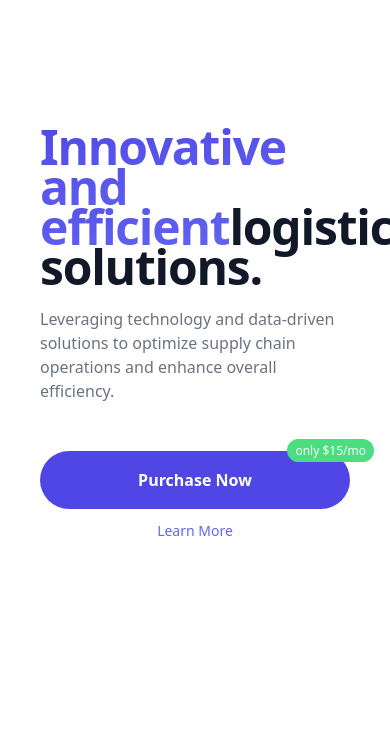
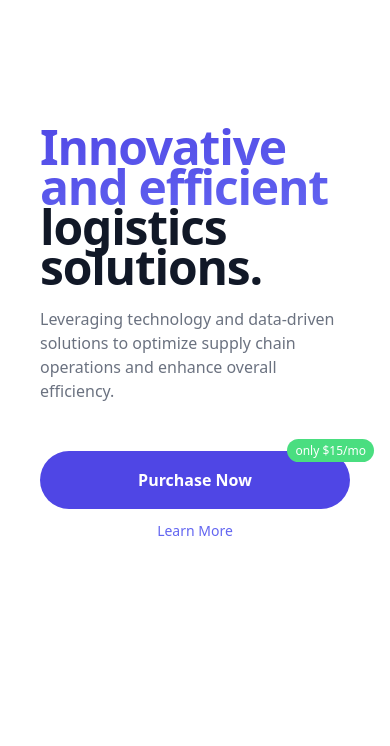
Before and after one commit to pedrotaciano/lysi, a plain HTML site: page index.html in a window 390 px wide. Shown: the part 98-844 px from the top of the page. Drawn offline with nearby package versions, Linux system fonts and the light colour scheme.

Commit message:
fix hero text bug in mobile

```diff
--- a/index.html
+++ b/index.html
@@ -75,7 +75,7 @@
                         <div class=""></div>
                     </span> <span
                         class="relative mt-2 text-transparent bg-clip-text bg-gradient-to-br from-indigo-600 to-indigo-500 md:inline-block">Innovative
-                        and efficient</span><span class="relative mt-2 bg-clip-text md:inline-block">logistics
+                        and efficient<br></span><span class="relative mt-2 bg-clip-text md:inline-block">logistics
                         solutions.</span>
                 </h1>
                 <div class="mx-auto mt-5 text-gray-500 md:mt-12 md:max-w-lg md:text-center lg:text-lg">
```
